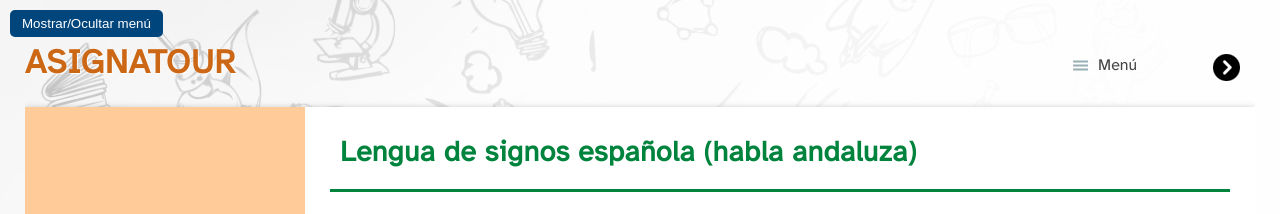
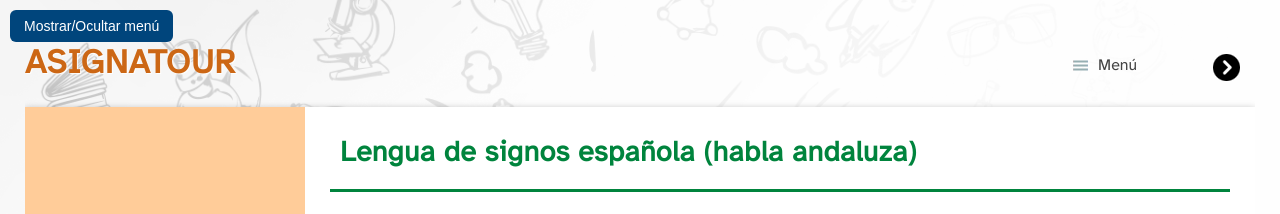
Before and after one commit to aromalg/asignatour-lengua-signos-esp-habla-andaluza, a plain HTML site: page index.html in a window 1280 px wide. Shown: the top 214 px of the page. Drawn offline with Linux system fonts and the light colour scheme.

Commit message:
Add files via upload

```diff
--- a/index.html
+++ b/index.html
@@ -25,36 +25,56 @@ El restaurante: comida y bebida, la carta. Pedimos en un restaurante." />
 <script type="text/javascript" src="udl-content.js"></script>
 <meta name="viewport" content="width=device-width, initial-scale=1" />
 </head>
-<body class="exe-web-site" id="exe-node-0">
-<button onclick="toggleMenu()" style="position: fixed; top: 10px; left: 10px; z-index: 1000; background-color: #00457c; color: white; padding: 6px 12px; border: none; border-radius: 5px;">
-  Mostrar/Ocultar menú
-</button>
+<body class="exe-web-site" id="exe-node-0"><script type="text/javascript">document.body.className+=" js"</script>
+<div id="content">
+
+<style>
+#toggleMenuButton {
+  position: fixed;
+  top: 10px;
+  left: 10px;
+  z-index: 9999;
+  background-color: #00457c;
+  color: white;
+  padding: 8px 14px;
+  border: none;
+  border-radius: 6px;
+  font-size: 14px;
+  cursor: pointer;
+}
+</style>
+
+<button id="toggleMenuButton" onclick="toggleMenu()">Mostrar/Ocultar menú</button>
 
 <script>
   function toggleMenu() {
     const nav = document.getElementById('siteNav');
-    const content = document.getElementById('main-wrapper');
-    const paginationTop = document.getElementById('topPagination');
-    const paginationBottom = document.getElementById('bottomPagination');
+    const topPag = document.getElementById('topPagination');
+    const bottomPag = document.getElementById('bottomPagination');
 
     if (nav.style.display === 'none') {
       nav.style.display = 'block';
-      if (paginationTop) paginationTop.style.marginLeft = '230px';
-      if (paginationBottom) paginationBottom.style.marginLeft = '230px';
+      if (topPag) topPag.style.marginLeft = '230px';
+      if (bottomPag) bottomPag.style.marginLeft = '230px';
     } else {
       nav.style.display = 'none';
-      if (paginationTop) paginationTop.style.marginLeft = '0';
-      if (paginationBottom) paginationBottom.style.marginLeft = '0';
+      if (topPag) topPag.style.marginLeft = '0';
+      if (bottomPag) bottomPag.style.marginLeft = '0';
     }
   }
 
-  // Ocultar el menú por defecto al cargar
+  // Ocultar menú al cargar
   window.onload = function() {
-    toggleMenu();
-  }
+    const nav = document.getElementById('siteNav');
+    const topPag = document.getElementById('topPagination');
+    const bottomPag = document.getElementById('bottomPagination');
+
+    nav.style.display = 'none';
+    if (topPag) topPag.style.marginLeft = '0';
+    if (bottomPag) bottomPag.style.marginLeft = '0';
+  };
 </script>
-<script type="text/javascript">document.body.className+=" js"</script>
-<div id="content">
+
 <p id="skipNav"><a href="#main" class="sr-av">Saltar la navegación</a></p>
 <header id="header" ><div id="headerContent">ASIGNATOUR</div></header>
 <nav id="siteNav">
```
